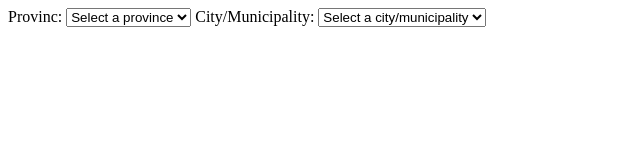
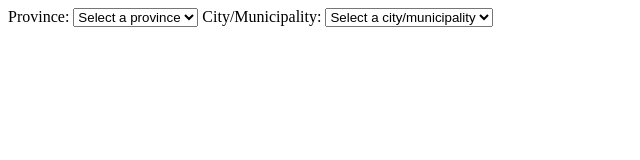
Before and after one commit to anonR4WKXcuatro/api-psgc-ajax-dropdown, a plain HTML site: page index.html in a window 1280 px wide. Shown: the whole page, without its empty margins (0-640 px from the left). Drawn offline with nearby package versions, Linux system fonts and the light colour scheme; no server answers.

Commit message:
Fix spellings

```diff
--- a/index.html
+++ b/index.html
@@ -14,7 +14,7 @@
 
 <body>
   <form>
-    <label for="provinces_drop_down">Provinc:</label>
+    <label for="provinces_drop_down">Province:</label>
     <select id="provinces_drop_down" name="provinces_drop_down">
       <option value="">Select a province</option>
     </select>
--- a/script.js
+++ b/script.js
@@ -34,7 +34,7 @@ $(document).ready(function () {
                 });
             },
             error: function (jqXHR, textStatus, errorThrown) {
-                console.log('Errors:', errorThrown);
+                console.log('Error:', errorThrown);
             }
         });
     });
```
